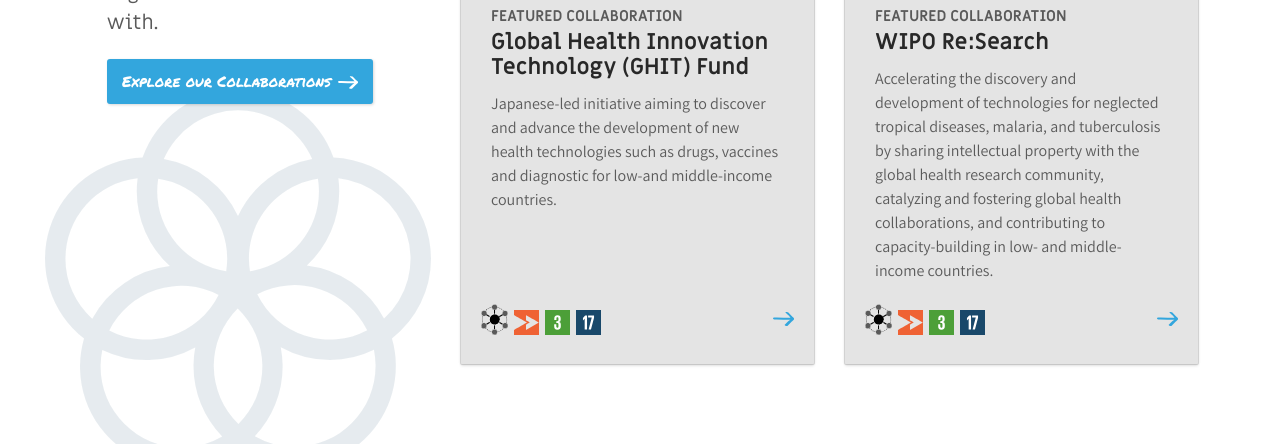
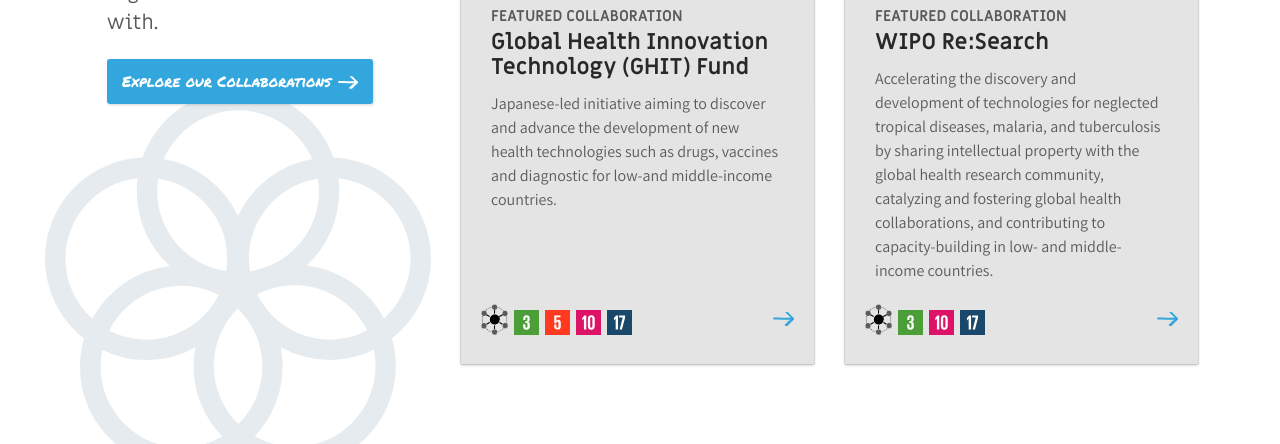
Before and after one commit to studiokicobi/sdgs-in-focus, a website: page index.html in a window 1280 px wide. Shown: the part 7511-7955 px from the top of the page. Drawn offline with nearby package versions, Linux system fonts and the light colour scheme.

Commit message:
Added SDG icons to footer cards

```diff
--- a/index.html
+++ b/index.html
@@ -286,15 +286,15 @@
 												</p>
 
 												<ul class="feature-box-list">
-													<li class="">
+													<li>
 														<p>
 															Sharing knowledge to drive effective program execution
 														</p>
 													</li>
-													<li class="">
+													<li>
 														<p>Collaborating to strengthen health systems</p>
 													</li>
-													<li class="">
+													<li>
 														<p>Accelerating innovation</p>
 													</li>
 												</ul>
@@ -622,8 +622,9 @@
 										<div class="card-footer">
 											<figure>
 												<img src="img/listings-multicompany.svg" alt="" />
-												<img src="img/listings-aa.svg" alt="" />
 												<img src="img/listings-sdg03.svg" alt="" />
+												<img src="img/listings-sdg05.svg" alt="" />
+												<img src="img/listings-sdg10.svg" alt="" />
 												<img src="img/listings-sdg17.svg" alt="" />
 												<a href="https://globalhealthprogress.org/collaboration/global-health-innovative-technology-ghit-fund/" class="sdg-footer__button-more" target="_blank"><img src="img/arrow-right-blue.svg" alt="Read More" /></a>
 											</figure>
@@ -654,8 +655,8 @@
 										<div class="card-footer">
 											<figure>
 												<img src="img/listings-multicompany.svg" alt="" />
-												<img src="img/listings-aa.svg" alt="" />
 												<img src="img/listings-sdg03.svg" alt="" />
+												<img src="img/listings-sdg10.svg" alt="" />
 												<img src="img/listings-sdg17.svg" alt="" />
 												<a href="https://globalhealthprogress.org/collaboration/wipo-research/" class="sdg-footer__button-more" target="_blank"><img src="img/arrow-right-blue.svg" alt="Read More" /></a>
 											</figure>
@@ -833,9 +834,9 @@
 
 										<div class="card-footer">
 											<figure>
-												<img src="img/listings-multicompany.svg" alt="" />
 												<img src="img/listings-aa.svg" alt="" />
 												<img src="img/listings-sdg03.svg" alt="" />
+												<img src="img/listings-sdg10.svg" alt="" />
 												<img src="img/listings-sdg17.svg" alt="" />
 												<a href="https://globalhealthprogress.org/collaboration/novartis-access/" class="sdg-footer__button-more" target="_blank"><img src="img/arrow-right-blue.svg" alt="Read More" /></a>
 											</figure>
@@ -864,8 +865,6 @@
 
 										<div class="card-footer">
 											<figure>
-												<img src="img/listings-multicompany.svg" alt="" />
-												<img src="img/listings-aa.svg" alt="" />
 												<img src="img/listings-sdg03.svg" alt="" />
 												<img src="img/listings-sdg17.svg" alt="" />
 												<a href="https://globalhealthprogress.org/collaboration/fight-the-fakes/" class="sdg-footer__button-more" target="_blank"><img src="img/arrow-right-blue.svg" alt="Read More" /></a>
@@ -1083,9 +1082,8 @@
 
 										<div class="card-footer">
 											<figure>
-												<img src="img/listings-multicompany.svg" alt="" />
-												<img src="img/listings-aa.svg" alt="" />
 												<img src="img/listings-sdg03.svg" alt="" />
+												<img src="img/listings-sdg10.svg" alt="" />
 												<img src="img/listings-sdg17.svg" alt="" />
 												<a href="https://globalhealthprogress.org/collaboration/childsight-project-son-la-vietnam/" class="sdg-footer__button-more" target="_blank"><img src="img/arrow-right-blue.svg" alt="Read More" /></a>
 											</figure>
@@ -1115,9 +1113,9 @@
 
 										<div class="card-footer">
 											<figure>
-												<img src="img/listings-multicompany.svg" alt="" />
-												<img src="img/listings-aa.svg" alt="" />
 												<img src="img/listings-sdg03.svg" alt="" />
+												<img src="img/listings-sdg05.svg" alt="" />
+												<img src="img/listings-sdg10.svg" alt="" />
 												<img src="img/listings-sdg17.svg" alt="" />
 												<a target="_blank" href="https://globalhealthprogress.org/collaboration/msd-for-mothers/" class="sdg-footer__button-more"><img src="img/arrow-right-blue.svg" alt="Read More" /></a>
 											</figure>
@@ -1330,8 +1328,8 @@
 										<div class="card-footer">
 											<figure>
 												<img src="img/listings-multicompany.svg" alt="" />
-												<img src="img/listings-aa.svg" alt="" />
 												<img src="img/listings-sdg03.svg" alt="" />
+												<img src="img/listings-sdg05.svg" alt="" />
 												<img src="img/listings-sdg17.svg" alt="" />
 												<a target="_blank" href="https://globalhealthprogress.org/collaboration/tb-drug-accelerator-program/" class="sdg-footer__button-more"><img src="img/arrow-right-blue.svg" alt="Read More" /></a>
 											</figure>
@@ -1513,8 +1511,8 @@
 										<div class="card-footer">
 											<figure>
 												<img src="img/listings-multicompany.svg" alt="" />
-												<img src="img/listings-aa.svg" alt="" />
 												<img src="img/listings-sdg03.svg" alt="" />
+												<img src="img/listings-sdg10.svg" alt="" />
 												<img src="img/listings-sdg17.svg" alt="" />
 												<a target="_blank" href="https://globalhealthprogress.org/collaboration/the-london-declaration-on-ntds-2/" class="sdg-footer__button-more"><img src="img/arrow-right-blue.svg" alt="Read More" /></a>
 											</figure>
@@ -1546,8 +1544,9 @@
 										<div class="card-footer">
 											<figure>
 												<img src="img/listings-multicompany.svg" alt="" />
-												<img src="img/listings-aa.svg" alt="" />
 												<img src="img/listings-sdg03.svg" alt="" />
+												<img src="img/listings-sdg05.svg" alt="" />
+												<img src="img/listings-sdg10.svg" alt="" />
 												<img src="img/listings-sdg17.svg" alt="" />
 												<a target="_blank" href="https://globalhealthprogress.org/collaboration/global-alliance-to-eliminate-lymphatic-filariasis-gaelf/" class="sdg-footer__button-more"><img src="img/arrow-right-blue.svg" alt="Read More" /></a>
 											</figure>
@@ -1974,9 +1973,8 @@
 
 											<div class="card-footer">
 												<figure>
-													<img src="img/listings-multicompany.svg" alt="" />
-													<img src="img/listings-aa.svg" alt="" />
 													<img src="img/listings-sdg03.svg" alt="" />
+													<img src="img/listings-sdg05.svg" alt="" />
 													<img src="img/listings-sdg17.svg" alt="" />
 													<a target="_blank" href="https://globalhealthprogress.org/collaboration/empowering-women-and-girls-in-hiv-prevention/" class="sdg-footer__button-more"><img src="img/arrow-right-blue.svg" alt="Read More" /></a>
 												</figure>
@@ -2005,9 +2003,8 @@
 
 											<div class="card-footer">
 												<figure>
-													<img src="img/listings-multicompany.svg" alt="" />
-													<img src="img/listings-aa.svg" alt="" />
 													<img src="img/listings-sdg03.svg" alt="" />
+													<img src="img/listings-sdg10.svg" alt="" />
 													<img src="img/listings-sdg17.svg" alt="" />
 													<a target="_blank" href="https://globalhealthprogress.org/collaboration/bi-cares-foundation-health-coach-program/" class="sdg-footer__button-more"><img src="img/arrow-right-blue.svg" alt="Read More" /></a>
 												</figure>
```
